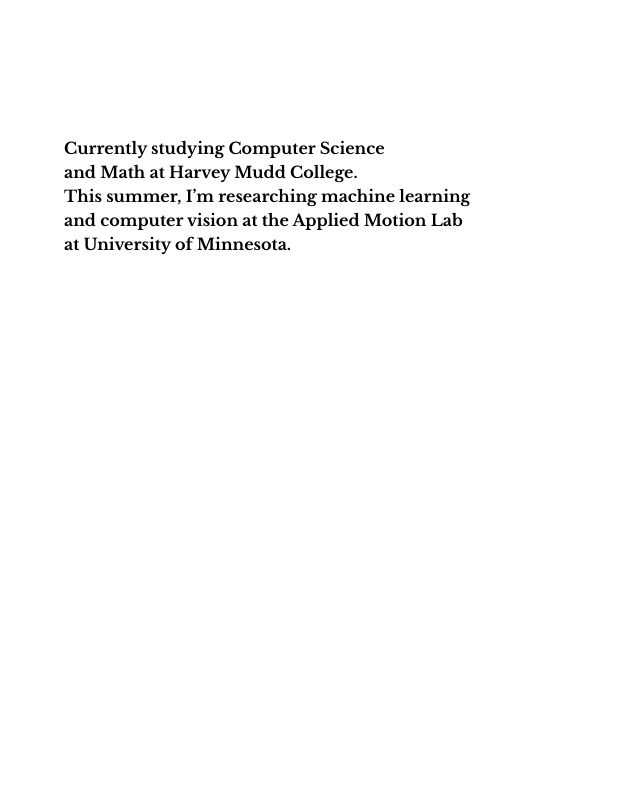
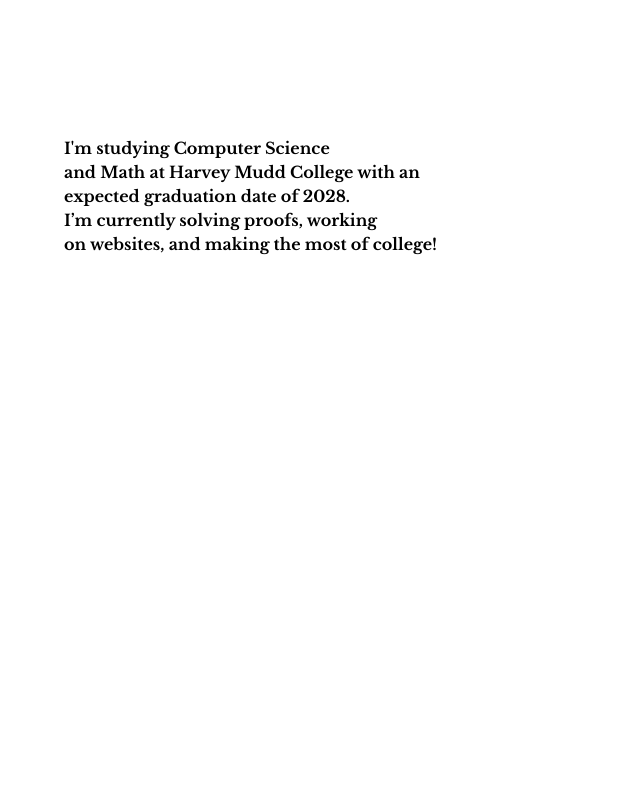
Before and after one commit to jasmineeliu/jasmineeliu-website, a Next.js app: page / in a window 1280 px wide. Shown: the part 780-1580 px from the top of the page, without its empty margins (0-640 px from the left). Built offline with nearby package versions, Linux system fonts and the light colour scheme; grey boxes are pictures that could not be loaded.

Commit message:
fixing text and updating small things

```diff
--- a/app/components/info-page.tsx
+++ b/app/components/info-page.tsx
@@ -3,11 +3,11 @@
 import ImageGallery from './image-gallery'
 
 const description = [
-    "Currently studying Computer Science",
-    "and Math at Harvey Mudd College.",
-    "This summer, I’m researching machine learning",
-    "and computer vision at the Applied Motion Lab",
-    "at University of Minnesota."
+    "I'm studying Computer Science",
+    "and Math at Harvey Mudd College with an",
+    "expected graduation date of 2028.",
+    "I’m currently solving proofs, working",
+    "on websites, and making the most of college!",
   ]
 
   const passions = [
--- a/app/components/link-footer.tsx
+++ b/app/components/link-footer.tsx
@@ -3,7 +3,7 @@
 
   const links = [
 
-    {link_name: "Github",
+    {link_name: "GitHub",
     link: "https://github.com/jasmineeliu"},
     {link_name: "LinkedIn",
     link: "https://linkedin.com/in/jasmineeliu"},
--- a/app/components/projects-page.tsx
+++ b/app/components/projects-page.tsx
@@ -18,16 +18,7 @@
 }) {
 
   const projects = [
-    {
-      name: "University of Minnesota Applied Motion Lab",
-      date: "Present",
-      description: "Creating machine learning models, motion analysis algorithms, and statistical models to characterize human motion capabilities using bilateral arm data collected from a motion-based rehabilitation game. Working under the supervision of Dr. Stephen Guy and Shelby Ziccardi.",
-      links: [{
-        link_name: "Lab Page",
-        link: "https://motion.cs.umn.edu/"
-      }],
-      skills: ["Python", "Pandas", "NumPy", "Matplotlib", "Seaborn", "PyTorch"]
-    },
+
     {
       name: "Harvey Mudd Makerspace Website Developer",
       date: "Present",
@@ -36,10 +27,20 @@
         link_name: "Makerspace Website",
         link: "https://make.hmc.edu/"
       }, {
-        link_name: "Project Github",
+        link_name: "Project GitHub",
         link: "https://github.com/HMC-Makerspace/MAKE"
       }],
       skills: ["Typescript", "React", "Express", "MongoDB", "Tailwind CSS"]
+    },
+    {
+      name: "University of Minnesota Applied Motion Lab",
+      date: "2025",
+      description: "Creating machine learning models, motion analysis algorithms, and statistical models to characterize human motion capabilities using bilateral arm data collected from a motion-based rehabilitation game. Working under the supervision of Dr. Stephen Guy and Shelby Ziccardi.",
+      links: [{
+        link_name: "Lab Page",
+        link: "https://motion.cs.umn.edu/"
+      }],
+      skills: ["Python", "Pandas", "NumPy", "Matplotlib", "Seaborn", "PyTorch"]
     },
     {
       name: "CACTI Lab",
@@ -49,7 +50,7 @@
         link_name: "Lab Page",
         link: "https://cacti-lab.github.io/"
       }, {
-        link_name: "Project Github",
+        link_name: "Project GitHub",
         link: "https://github.com/jasmineeliu/LA-Metro-Data"
       }],
       skills: ["QGIS", "OpenLayers", "HTML", "CSS", "Javascript"]
@@ -59,7 +60,7 @@
       date: "2025",
       description: "Developed a web application for Code the Change in collaboration with MIT's Jameel Clinic and The Boston Museum of Science to create an interactive exhibit educating the public about clinical AI and drug discovery.",
       links: [{
-        link_name: "Project Github",
+        link_name: "Project GitHub",
         link: "https://github.com/anika213/mos-mit-ctc"
       }],
       skills: ["React", "Node.js", "Tailwind CSS"]
@@ -69,17 +70,17 @@
       date: "2025",
       description: "Designed and implemented a responsive front-end for an AI-powered web app that generates personalized playlists with collaborative filtering and content-based recommendations.",
       links: [{
-        link_name: "Project Github",
+        link_name: "Project GitHub",
         link: "https://github.com/tylerheadley/p-laylist"
       }],
       skills: ["React", "HTML", "CSS", "PostgreSQL", "Node.js", "Python", "Flask"]
     },
     {
-      name: "Kode with Klossy x Deloitte Sustainability and AI Challenge",
+      name: "KWK x Deloitte Sustainability and AI Challenge",
       date: "2025",
       description: "Created a Swift app that provides up-to-date, personalized news articles and resources on the intersection of AI and sustainability. Inteded to motivate and educate the public on how AI can both help and harm the environment. Won $5000 as a Kode with Klossy x Deloitte Sustainability and AI Challenge winner.",
       links: [{
-        link_name: "Project Github",
+        link_name: "Project GitHub",
         link: "https://github.com/jasmineeliu/KWK-Sustainability"
       }],
       skills: ["Swift", "Xcode",]
@@ -89,7 +90,7 @@
       date: "2023",
       description: "Developed a website that educates the public about the ethical implications of AI in social media and how to use AI responsibly. Won the Girls Who Code Spring 2023 Humanize AI Challenge.",
       links: [{
-        link_name: "Project Github",
+        link_name: "Project GitHub",
         link: "https://github.com/jasmineeliu/GWCAI"
       }],
       skills: ["HTML", "CSS", "Javascript"]
```
